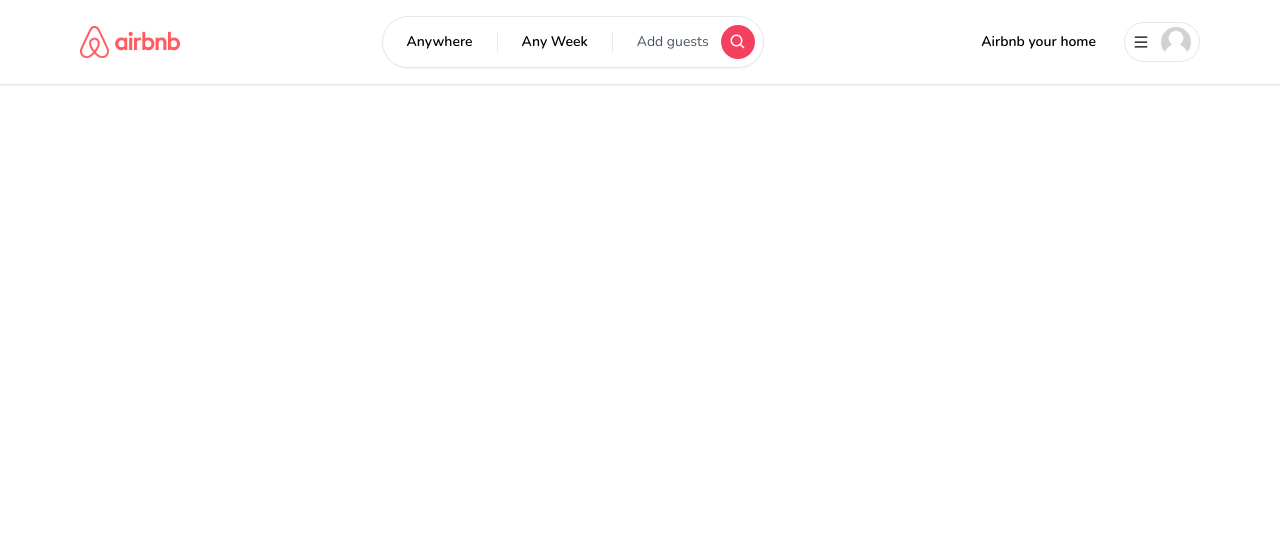
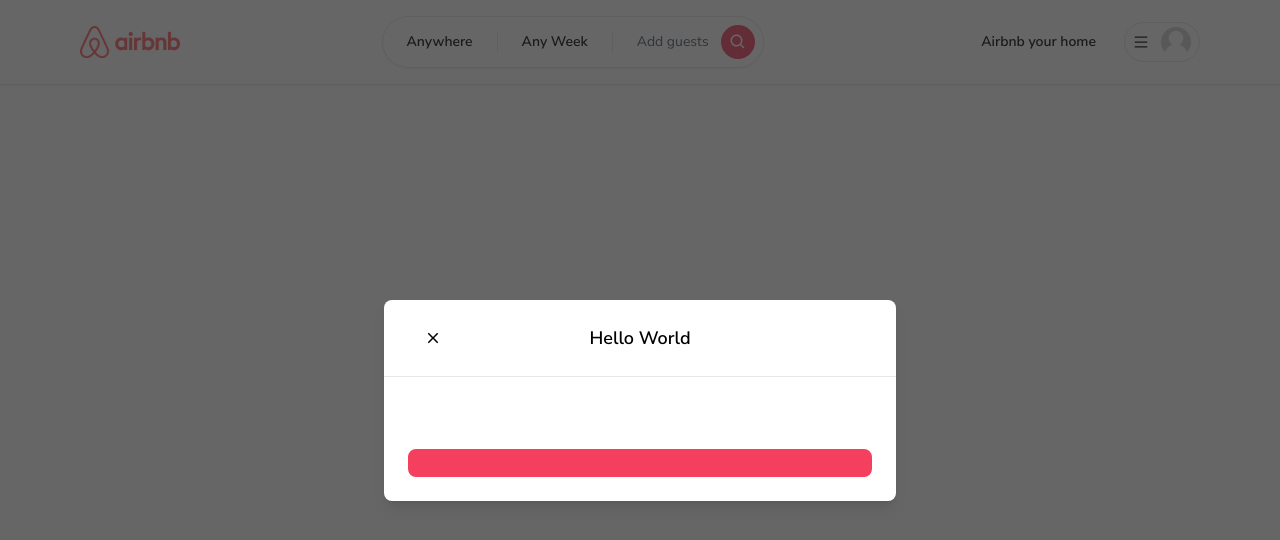
Before and after one commit to alitkovsky/airbnb-clone, a Next.js app: page / in a window 1280 px wide. Shown: the top 540 px of the page. Built offline with nearby package versions, Linux system fonts and the light colour scheme.

Commit message:
Created a modal window, added a button, fixed bugs.

```diff
--- /dev/null
+++ b/app/components/Button.tsx
@@ -0,0 +1,56 @@
+'use client';
+
+interface ButtonProps {
+   label: string;
+   onClick: (e: React.MouseEvent<HTMLButtonElement>) => void;
+   disabled?: boolean;
+   outline?: boolean;
+   small?: boolean;
+   icon?: IconType;
+}
+
+const Button: React.FC<ButtonProps> = ({
+   label,
+   onClick,
+   disabled,
+   outline,
+   small,
+   icon: Icon
+}) => {
+   return (
+      <button
+         onClick={onClick}
+         disabled={disabled}
+         className={`
+            relative
+            disabled:opacity-70
+            disabled:cursor-not-allowed
+            rounded-lg
+            hover:opacity-80
+            transition
+            w-full
+            ${outline ? "bg-white" : "bg-rose-500"}
+            ${outline ? "border-black" : "border-rose-500"}
+            ${outline ? "text-black" : "text-white"}
+            ${small ? "py-1" : "py-3"}
+            ${small ? "text-sm" : "text-md"}
+            ${small ? "font-light" : "font-semibold"}
+            ${small ? "border-[1px]" : "border-2"}
+         `}
+      >
+         {Icon && (
+            <Icon
+               size={24}
+               className={`
+                  absolute
+                  left-4
+                  top-3
+               `}
+            />
+         )}
+         {label}
+      </button>
+    );
+}
+
+export default Button;
--- /dev/null
+++ b/app/components/ClientOnly.tsx
@@ -0,0 +1,28 @@
+'use client';
+
+import { useEffect, useState } from "react";
+
+interface ClientOnlyProps {
+   children: React.ReactNode;
+}
+
+const ClientOnly: React.FC<ClientOnlyProps> = ({
+   children
+}) => {
+   const [hasMounted, setHasMounted] = useState(false);
+
+   useEffect(() => {
+      setHasMounted(true);
+   }, []);
+   if (!hasMounted) {
+      return null;
+   }
+
+   return (
+      <>
+         {children}
+      </>
+   );
+}
+
+export default ClientOnly;
--- /dev/null
+++ b/app/components/modals/Modal.tsx
@@ -0,0 +1,192 @@
+'use client'
+
+import { useCallback, useEffect, useState } from "react";
+import { IoMdClose } from "react-icons/io";
+import Button from "../Button";
+
+interface ModalProps {
+   isOpen?: boolean;
+   onClose: () => void;
+   onSubmit: () => void;
+   title?: string;
+   body?: React.ReactElement;
+   footer?: React.ReactElement;
+   actionLabel: string;
+   disabled?: boolean;
+   secondaryAction?: () => void;
+   secondaryActionLabel?: string;
+}
+
+const Modal: React.FC<ModalProps> = ({
+   isOpen,
+   onClose,
+   onSubmit,
+   title,
+   body,
+   footer,
+   actionLabel,
+   disabled,
+   secondaryAction,
+   secondaryActionLabel
+}) => {
+   const [showModal, setShowModal] = useState(isOpen);
+
+   useEffect(() => {
+      setShowModal(isOpen);
+   }, [isOpen]);
+
+   const handleClose = useCallback(() => {
+      if (disabled) {
+         return;
+      }
+
+      setShowModal(false);
+      setTimeout(() => {
+         onClose();
+      }, 300); // Setting a timeout to allow the animation to finish
+   }, [disabled, onClose]);
+
+   const handleSubmit = useCallback(() => {
+      if (disabled) {
+         return;
+      }
+      onSubmit();
+   }, [disabled, onSubmit]);
+
+   const handleSeccondaryAction = useCallback(() => {
+      if (disabled || !secondaryAction) {
+         return;
+      }
+      secondaryAction();
+   }, [disabled, secondaryAction]);
+
+   if (!isOpen) {
+      return null;
+   }
+
+   return (
+      <div
+         className="
+            justify-center
+            items-center
+            flex
+            overflow-x-hidden
+            overflow-y-auto
+            fixed
+            inset-0
+            z-50
+            outline-none
+            focus:outline-none
+            bg-neutral-800/70
+         "
+      >
+         <div
+            className="
+               relative
+               w-full
+               md:w-4/6
+               lg:w-3/6
+               xl:w-2/5
+               my-6
+               mx-auto
+               h-full
+               lg:h-auto
+               md:h-auto
+            "
+         >
+            {/*content*/}
+            <div
+               className={`
+               translate
+               duration-300
+               h-full
+               ${showModal ? 'translate-y-0' : 'translate-y-full'}
+               ${showModal ? 'opacity-100' : 'opacity-0'}
+            `}
+            >
+              <div
+                  className="
+                     translate
+                     h-full
+                     lg:h-auto
+                     md:h-auto
+                     border-0
+                     rounded-lg
+                     shadow-lg
+                     relative
+                     flex
+                     flex-col
+                     w-full
+                     bg-white
+                     outline-none
+                     focus:outline-none
+                  "
+              >
+                  {/*header*/}
+                  <div
+                     className="
+                        flex
+                        items-center
+                        p-6
+                        rounded-t
+                        justify-center
+                        relative
+                        border-b-[1px]
+                     "
+                  >
+                     <button
+                        onClick={handleClose}
+                        className="
+                           p-1
+                           border-0
+                           hover:opacity-70
+                           transition
+                           absolute
+                           left-9
+                        "
+                     >
+                        <IoMdClose  size={18}/>
+                     </button>
+                     <div className="text-lg font-semibold">
+                        {title}
+                     </div>
+                  </div>
+                  {/*body*/}
+                  <div className="relative p-6 flex-auto">
+                     {body}
+                  </div>
+                  {/*footer*/}
+                  <div className="flex flex-col gap-2 p-6">
+                     <div
+                        className="
+                           flex
+                           flex-row
+                           gap-4
+                           items-center
+                           w-full
+                        "
+                     >
+                        {secondaryAction && secondaryActionLabel && (
+                           <Button
+                              disabled={disabled}
+                              label={secondaryActionLabel}
+                              onClick={handleSeccondaryAction}
+                              outline
+                           />
+                        )}
+                        <Button
+                           disabled={disabled}
+                           label={actionLabel}
+                           onClick={handleSubmit}
+                        />
+                     </div>
+                  </div>
+               </div>
+            </div>
+         </div>
+      </div>
+    );
+}
+
+
+export default Modal;
--- a/app/layout.tsx
+++ b/app/layout.tsx
@@ -1,8 +1,12 @@
+import ClientOnly from './components/ClientOnly';
+import Modal from './components/modals/Modal';
 import Navbar from './components/navbar/Navbar';
 import './globals.css'
-import { Nunito } from 'next/font/google';
+import { Nunito_Sans } from 'next/font/google';
 
-const font = Nunito({ subsets: ['latin'] })
+const font = Nunito_Sans({
+  subsets: ["latin"],
+})
 
 export const metadata = {
   title: 'Airbnb',
@@ -17,7 +21,10 @@
   return (
     <html lang="en">
       <body className={font.className}>
-        <Navbar />
+        <ClientOnly>
+          <Modal title="Hello World" isOpen />
+          <Navbar />
+        </ClientOnly>
         {children}
       </body>
     </html>
```
